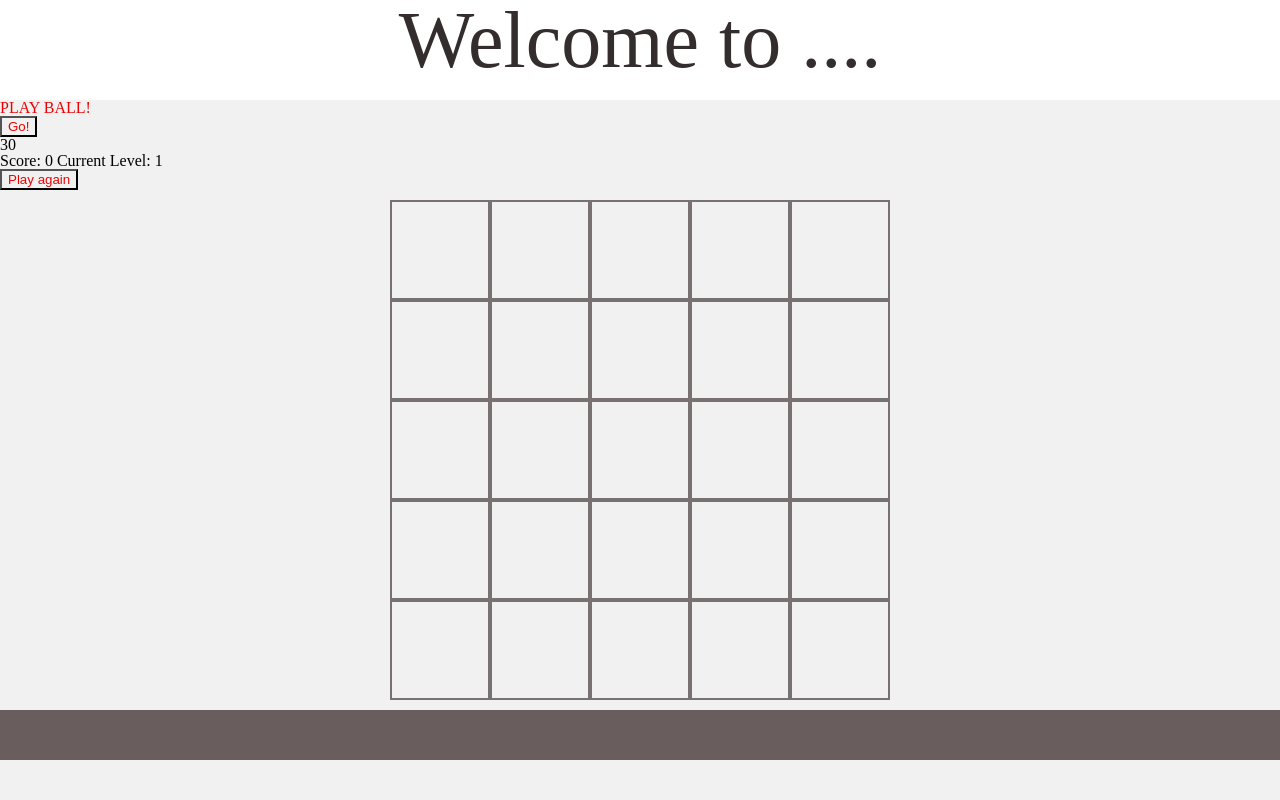
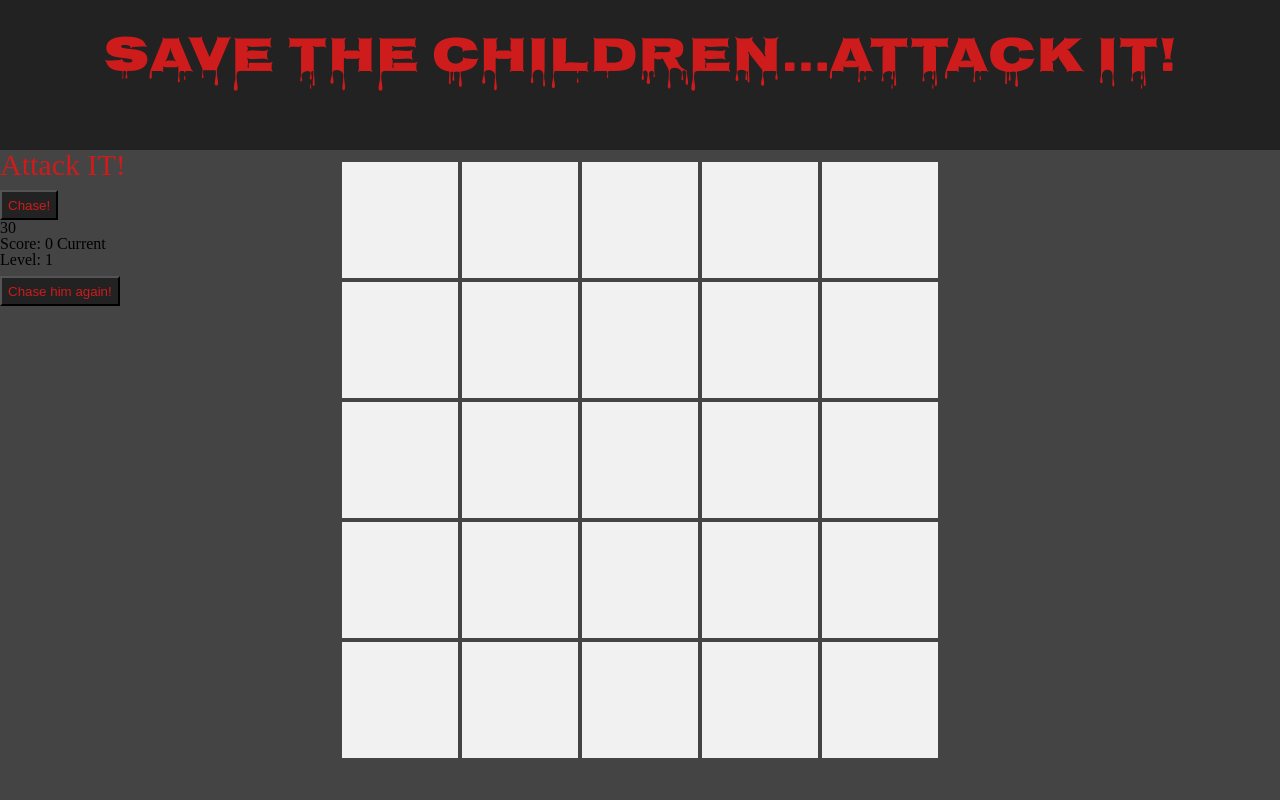
Before and after one commit to JacieWDI/WDI_PROJECT_1, a PHP site: page / in a window 1280 px wide. Run offline with PHP 8.4, Linux system fonts and the light colour scheme; some libraries are stand-ins or nearby versions.

Commit message:
layout start

```diff
--- a/css/style.css
+++ b/css/style.css
@@ -3,64 +3,97 @@
 }
 
 body {
-  background: #F2F1F1;
+  background: #444;
+}
+
+aside {
+  float: left;
+  width: 150px;
 }
 
 header {
-  height: 100px;
-  background-color: white;
+  height: 150px;
+  background-color: #222;
   text-align: center;
-  color: #332D2D;
-  font-size: 80px;
+  color: #CE1C1C;
+  font-size: 50px;
   border-color: #695D5D;
   border-width: medium;
+  font-family: 'Nosifer', cursive;
+  padding-top: 35px;
 }
 
 h2 {
-  color: #E90505;
+  color: #CE1C1C;
+  font-size: 30px;
+  width: 100%;
 }
 ul {
   margin: 10px auto;
-  width: 500px;
-  height: 500px;
-  background: #787171;
-  cursor: url('../images/testbat2.png'), crosshair;
+  width: 600px;
+  height: 600px;
+  background: #444;
+  cursor: url('images/axe.jpg'), crosshair;
 }
 
 li {
-  width: 96px;
+  width: 116px;
   margin: 2px;
-  height: 96px;
-  line-height: 96px;
+  height: 116px;
+  line-height: 116px;
   background: #F2F1F1;
   color: #695D5D;
   text-align: center;
   float: left;
-  font-size: 80px;
+  font-size: 130px;
 }
 
 .mole {
-  /*background-color: #E90505;*/
-  background-image:url('../images/ball2.png');
-  background-repeat: none;
-  background-size: contain;
+  background-image:url('../images/pennywise2.gif');
+  background-repeat: no-repeat;
+  background-size: cover;
+  background-position: center;
 }
 
-
+/*.grid {
+  cursor:url(https://postimg.org/image/6z72fvx43/), auto;
+}*/
 
 button {
   margin: 0 auto;
-  color: #E90505;
-  background-color: #F2F1F1;
+  color: #CE1C1C;
+  background-color: #222;
   cursor: pointer;
+  height: 30px;
 }
 
-/*.go {
-  cursor: pointer;
-}*/
+.scoreboard {
+  height: 40px;
+
+}
+.message {
+  height: 40px;
+}
 
 footer {
-  height: 50px;
-  background-color: #695D5D;
-  clear: both;
+  height: 10px;
+  background-color: #222;
+  /*clear: both;*/
+  bottom: 0;
+  position: absolute;
 }
+/*RESPONSIVE DESIGN IF TIME*/
+/*@media only screen and (max-width: 960px) {
+  main .column {
+    width: 50%;
+  }
+  main .column:last-child {
+    width: 100%;
+  }
+}
+
+@media only screen and (max-width: 640px){
+  main .column {
+    width: 100%;
+  }
+}*/
--- a/index.html
+++ b/index.html
@@ -5,20 +5,24 @@
   <title>WDI Project 1</title>
   <link rel="stylesheet" href="reset.css">
   <link rel="stylesheet" href="css/style.css">
+  <link href="https://fonts.googleapis.com/css?family=Nosifer" rel="stylesheet">
   <script src="https://cdnjs.cloudflare.com/ajax/libs/jquery/3.1.1/jquery.min.js" charset="utf-8"></script>
   <script src="js/app.js" charset="utf-8"></script>
 </head>
 <body>
-  <header>Welcome to ....</header>
-  <h2 class="message">PLAY BALL!</h2>
-  <button class="go">Go!</button>
-
+  <header>Save the children...attack IT!</header>
+  <aside>
+    <h2 class="message">Attack IT!</h2>
+    <button class="go">Chase!</button>
     <div class="timer">30</div>
     <div class="scoreboard">
       Score: <span class="score">0</span>
       Current Level: <span class="currentLevel">1</span>
     </div>
-  <button class="replay">Play again</button>
+    <button class="replay">Chase him again!</button>
+  </aside>
+  <main>
+    <div class="grid">
     <ul>
       <li class="A"></li>
       <li class="2"></li>
@@ -46,6 +50,10 @@
       <li class="24"></li>
       <li class="25"></li>
     </ul>
+</div>
+  </main>
+
+  <div class="blank"></div>
   <footer></footer>
 </body>
 </html>
--- a/js/app.js
+++ b/js/app.js
@@ -99,5 +99,5 @@ function playAgain() {
   $score.html(score);
   $timer.html(count);
   $currentLevel.html(currentLevel);
-  $message.html('PLAY BALL!');
+  $message.html('Attack IT!');
 }
```
Also changed, not shown: images/IT.gif (added), images/axe.jpg (added), images/ball1.png (deleted), images/ball2.png (deleted), images/bat.jpg (deleted), images/bat2.jpg (deleted), images/bat3.png (deleted), images/pennywise.gif (added), images/pennywise2.gif (added), images/redballoon.jpg (added), images/redballooncart.jpg (added), images/testbat.png (deleted), images/testbat2.png (deleted). Lines whose indentation alone changed are shown as unchanged.
